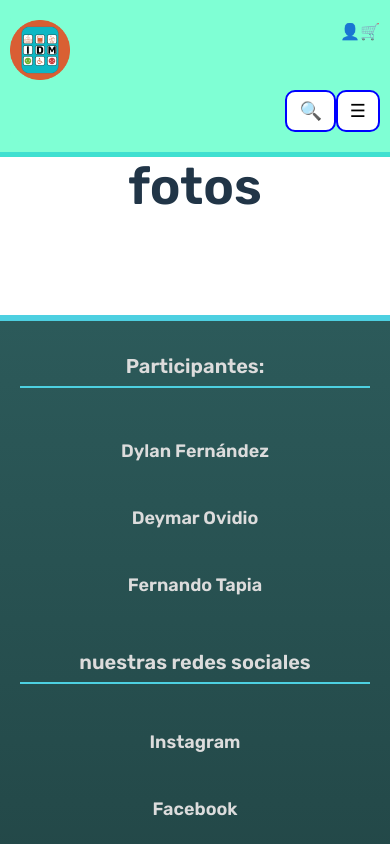
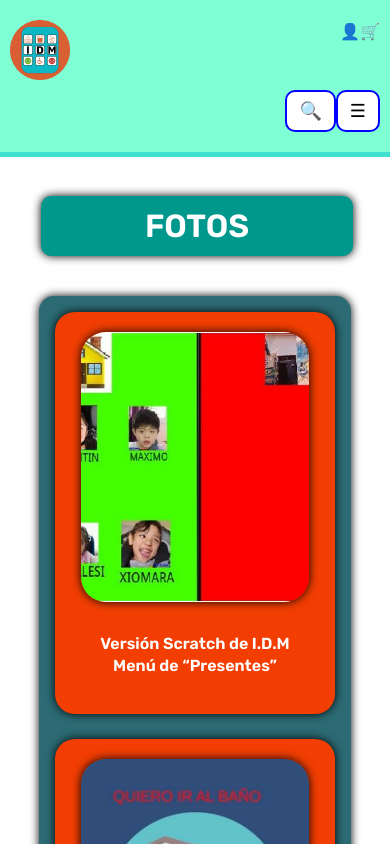
Before and after one commit to Dylan-Fernandez/Proyecto-De-Generacion-T, a React (Vite) app in the folder frontend-IDM/: page /Photos in a window 390 px wide. Shown: the top 844 px of the page. Built offline with nearby package versions, Linux system fonts and the light colour scheme; a web font is replaced by a local one.

Commit message:
apartado de fotos hecho

```diff
--- a/frontend-IDM/src/pages/Photos.css
+++ b/frontend-IDM/src/pages/Photos.css
@@ -0,0 +1,97 @@
+.photos {
+  margin: 10% 10% 5% 10%;
+}
+
+.photos_title {
+  display: flex;
+  justify-content: center;
+  align-items: center;
+  padding: 2% 0;
+  width: 100%;
+  font-size: 40px;
+  background-color: #00988d;
+  box-shadow: 0 0 10px black;
+  color: white;
+  font-family: "Rubik", sans-serif;
+  border-radius: 10px;
+  margin-bottom: 40px;
+}
+
+.photos_all {
+  display: grid;
+  grid-template-columns: repeat(3, 1fr);
+  background-color: #2c6b74;
+  padding: 5%;
+  box-shadow: 0 0 10px black;
+  border-radius: 15px;
+  gap: 25px;
+}
+
+.photo {
+  display: flex;
+  flex-direction: column;
+  align-items: center;
+  background-color: #f23e02;
+  border-radius: 20px;
+  box-shadow: 0 0 10px black;
+  padding: 20px;
+  transition: transform 0.3s ease, box-shadow 0.3s ease;
+}
+
+.photo:hover {
+  transform: scale(1.03);
+  box-shadow: 0 0 25px #000;
+}
+
+.photo_img {
+  width: 100%;
+  height: 270px;
+  object-fit: cover;
+  border-radius: 25px;
+  box-shadow: 0 0 10px black;
+  transition: 0.4s;
+  margin-bottom: 15px;
+}
+
+
+.photo_img:hover {
+  width: 90%;
+  box-shadow: 0 0 30px black;
+}
+
+.photo h3 {
+  color: white;
+  text-align: center;
+  font-size: 18px;
+  font-family: "Rubik", sans-serif;
+  line-height: 1.4;
+}
+
+
+@media (max-width: 844px) {
+  .photos_all {
+    grid-template-columns: repeat(2, 1fr);
+  }
+
+  .photo_img {
+    width: 90%;
+  }
+}
+
+@media (max-width: 480px) {
+  .photos_all {
+    grid-template-columns: 1fr;
+  }
+
+  .photo_img {
+    width: 95%;
+  }
+
+  .photo h3 {
+    font-size: 16px;
+  }
+
+  .photos_title {
+    font-size: 32px;
+  }
+}
--- a/frontend-IDM/src/pages/Photos.jsx
+++ b/frontend-IDM/src/pages/Photos.jsx
@@ -1,13 +1,74 @@
 import "./Photos.css";
 
+import idmv1presentes from "./img/idmv1presentes.jpg";
+import idmv2baño from "./img/idmv2baño.jpg";
+import proto from "./img/proto.jpeg";
+import proto2 from "./img/proto2.jpeg";
+import btn from "./img/btn.jpeg";
+import btnuso from "./img/btnuso.jpeg";
+import ganadores from "./img/ganadores.jpeg";
+import btnuso2 from "./img/btnuso2.jpeg";
+import btnuso3 from "./img/btnuso3.jpeg";
+import btnuso4 from "./img/btnuso4.jpeg";
+
 const Photos = () => {
-    return (
-        <div>
-            <h1>fotos</h1>
+  return (
+    <section className="photos" id="fotos">
+      <h2 className="photos_title">FOTOS</h2>
 
+      <div className="photos_all">
+        <div className="photo">
+          <img className="photo_img" src={idmv1presentes} alt="Primera versión de I.D.M en el menú de Presentes" />
+          <h3>Versión Scratch de I.D.M<br />Menú de “Presentes”</h3>
         </div>
-    );
+
+        <div className="photo">
+          <img className="photo_img" src={idmv2baño} alt="Segunda versión de I.D.M indicando ir al baño" />
+          <h3>Segunda versión de I.D.M<br />Necesita ir al baño</h3>
+        </div>
+
+        <div className="photo">
+          <img className="photo_img" src={proto} alt="Prototipo inicial de los botones I.D.M" />
+          <h3>Primer prototipo<br />de botones I.D.M</h3>
+        </div>
+
+        <div className="photo">
+          <img className="photo_img" src={proto2} alt="Prototipo mejorado de I.D.M" />
+          <h3>Prototipo mejorado<br />de I.D.M</h3>
+        </div>
+
+        <div className="photo">
+          <img className="photo_img" src={btn} alt="Diseño del botón de I.D.M" />
+          <h3>Diseño final<br />del botón I.D.M</h3>
+        </div>
+
+        <div className="photo">
+          <img className="photo_img" src={btnuso} alt="Alumno utilizando botón I.D.M" />
+          <h3>Chico usando<br />el botón I.D.M</h3>
+        </div>
+
+        <div className="photo">
+          <img className="photo_img" src={ganadores} alt="Equipo ganador con diploma de participación" />
+          <h3>Nosotros con el proyecto<br />y diploma de participación</h3>
+        </div>
+
+        <div className="photo">
+          <img className="photo_img" src={btnuso2} alt="Alumno interactuando con I.D.M" />
+          <h3>Uso real del botón<br />en aula</h3>
+        </div>
+
+        <div className="photo">
+          <img className="photo_img" src={btnuso3} alt="Alumno usando botón I.D.M" />
+          <h3>Interacción con I.D.M<br />en práctica</h3>
+        </div>
+
+        <div className="photo">
+          <img className="photo_img" src={btnuso4} alt="Alumno usando botón I.D.M" />
+          <h3>Otra experiencia<br />con los botones</h3>
+        </div>
+      </div>
+    </section>
+  );
 };
 
-export default Photos;  // <-- Esta línea es clave
-// la linea de arriba si es clave wazaa
+export default Photos;
```
Also changed, not shown: frontend-IDM/src/pages/img/btnuso3.jpeg (renamed from frontend-IDM/src/pages/img/btnudo3.jpeg).
